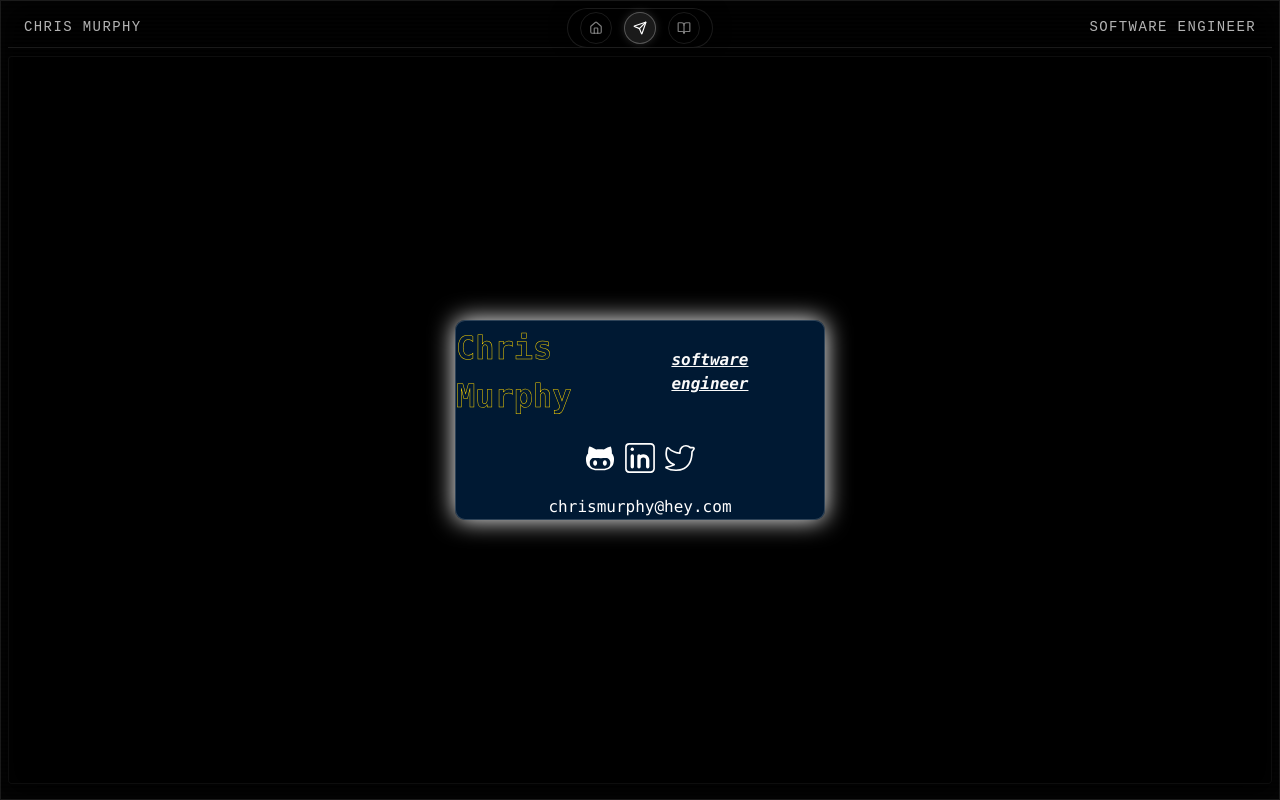
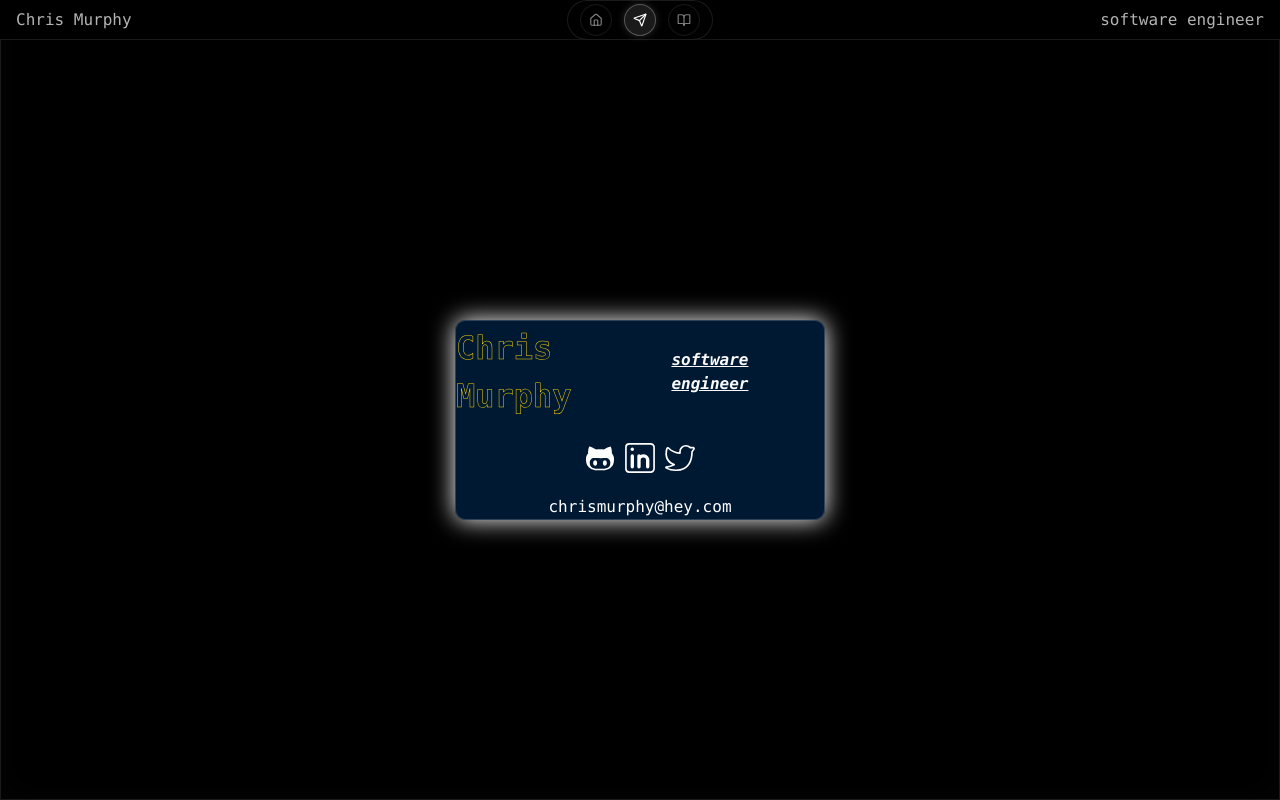
Before and after one commit to cmurp/portfolio_site, a React (Create React App) app: page / in a window 1280 px wide. Both pictures are taken after a click on the button 640 px from the left and 28 px from the top of the page. Built offline with nearby package versions, Linux system fonts and the light colour scheme.

Commit message:
Fix layout issues

```diff
--- a/src/Layout.jsx
+++ b/src/Layout.jsx
@@ -3,26 +3,82 @@ import styled from 'styled-components';
 import { Home, BookOpen, Send } from 'lucide-react';
 import { useNavigate } from 'react-router';
 
+//
+// 1) Force container to be full viewport in both directions
+//    so that absolute-positioned children know their reference size.
+//
 const Container = styled.div`
-  height: 100%;
-  width: 100%;
+  width: 100vw;       /* Use viewport width */
+  height: 100vh;      /* Use viewport height */
   background: black;
   color: white;
-  overflow: hidden;
-  position: relative;
+  position: relative; /* Important so children can absolutely position */
+  margin: 0;
+  padding: 0;
+  overflow: hidden;   /* Ensures no weird scrollbars show if something extends */
 `;
 
-const NavigationContainer = styled.div`
+//
+// 2) NavBar: fixed at top in landscape, bottom in portrait
+//    We keep your left text, center nav, right text layout.
+//
+const NavBar = styled.div`
   position: fixed;
-  top: 1%;
-  left: 50%;
-  transform: translateX(-50%);
+  left: 0;
+  right: 0;
   z-index: 50;
-  transition: all 500ms cubic-bezier(0.4, 0, 0.2, 1);
+  height: 2.5rem;
+  display: flex;
+  align-items: center;
+  background: black;
+  padding: 0 1rem;
+  border-bottom: 1px solid rgba(255, 255, 255, 0.1);
 
   @media (orientation: portrait) {
     top: auto;
-    bottom: 1%;
+    bottom: 0;
+    border-top: 1px solid rgba(255, 255, 255, 0.1);
+    border-bottom: none;
+  }
+
+  @media (orientation: landscape) {
+    top: 0;
+  }
+`;
+
+//
+// 3) Split NavBar space into 3 sections (left, center, right)
+//
+const NavBarSection = styled.div`
+  display: flex;
+  align-items: center;
+  flex: ${(props) => props.flex || 0};
+  justify-content: ${(props) => props.align || 'center'};
+`;
+
+const LeftText = styled.div`
+  opacity: ${(props) => (props.$hide ? 0 : 0.7)};
+  pointer-events: ${(props) => (props.$hide ? 'none' : 'auto')};
+  transition: opacity 300ms ease-in-out;
+  padding-right: 1rem;
+
+  &:hover {
+    opacity: 1;
+  }
+`;
+
+const RightText = styled.div`
+  opacity: ${(props) => (props.$hide ? 0 : 0.7)};
+  pointer-events: ${(props) => (props.$hide ? 'none' : 'auto')};
+  transition: opacity 300ms ease-in-out;
+  padding-left: 1rem;
+
+  &:hover {
+    opacity: 1;
+  }
+
+  @media (max-width: 640px) {
+    display: none;
   }
 `;
 
@@ -33,7 +89,7 @@ const NavigationIsland = styled.div`
   border: 1px solid rgba(255, 255, 255, 0.1);
   transition: all 300ms ease-in-out;
   height: 2.5rem;
-  width: ${props => props.$isExpanded ? '16rem' : 'auto'};
+  width: ${(props) => (props.$isExpanded ? '16rem' : 'auto')};
   display: flex;
   align-items: center;
   justify-content: center;
@@ -55,9 +111,12 @@ const IconButton = styled.button`
   align-items: center;
   justify-content: center;
   transition: all 200ms ease-in-out;
-  background: ${props => props.$isActive ? 'rgba(255, 255, 255, 0.1)' : 'transparent'};
-  color: ${props => props.$isActive ? 'white' : 'rgba(255, 255, 255, 0.7)'};
-  border: 1px solid ${props => props.$isActive ? 'rgba(255, 255, 255, 0.2)' : 'rgba(255, 255, 255, 0.1)'};
+  background: ${(props) =>
+    props.$isActive ? 'rgba(255, 255, 255, 0.1)' : 'transparent'};
+  color: ${(props) => (props.$isActive ? 'white' : 'rgba(255, 255, 255, 0.7)')};
+  border: 1px solid
+    ${(props) =>
+      props.$isActive ? 'rgba(255, 255, 255, 0.2)' : 'rgba(255, 255, 255, 0.1)'};
 
   &::before {
     content: '';
@@ -73,7 +132,8 @@ const IconButton = styled.button`
     position: absolute;
     inset: 0;
     border-radius: 50%;
-    box-shadow: ${props => props.$isActive ? '0 0 10px rgba(255, 255, 255, 0.2)' : 'none'};
+    box-shadow: ${(props) =>
+      props.$isActive ? '0 0 10px rgba(255, 255, 255, 0.2)' : 'none'};
     transition: all 200ms ease-in-out;
   }
 
@@ -94,7 +154,7 @@ const IconButton = styled.button`
   svg {
     width: 14px;
     height: 14px;
-    opacity: ${props => props.$isActive ? 1 : 0.7};
+    opacity: ${(props) => (props.$isActive ? 1 : 0.7)};
     transition: all 200ms ease-in-out;
   }
 
@@ -103,16 +163,16 @@ const IconButton = styled.button`
   }
 `;
 
+//
+// 4) Frame: we keep the "terminal screen" effect here.
+//    It's position: relative so we can have an absolutely positioned content area.
+//
 const Frame = styled.div`
   width: 100%;
-  min-height: 100vh;
-  display: grid;
-  grid-template-rows: auto 1fr auto;
-  gap: 0.5rem;
-  padding: 0.5rem;
-  transition: all 500ms cubic-bezier(0.4, 0, 0.2, 1);
+  height: 100%;
+  position: relative;
 
-  // Terminal screen effect
+  /* Terminal screen effect */
   &::before {
     content: '';
     position: absolute;
@@ -126,7 +186,7 @@ const Frame = styled.div`
     opacity: 0.2;
   }
 
-  // Frame border effect
+  /* Frame border effect */
   &::after {
     content: '';
     position: absolute;
@@ -139,45 +199,26 @@ const Frame = styled.div`
   }
 `;
 
-const TopBar = styled.div`
-  display: flex;
-  justify-content: space-between;
-  align-items: center;
-  height: 2.5rem;
-  padding: 0 1rem;
-  border-bottom: 1px solid rgba(255, 255, 255, 0.1);
-  font-family: 'VT323', monospace;
-  letter-spacing: 0.1em;
-  text-transform: uppercase;
-  font-size: 0.875rem;
+//
+// 5) ContentArea: absolutely fill from top edge to bottom edge
+//    BUT we shift down in landscape (2.5rem) or shift up in portrait (bottom: 2.5rem).
+//
+const ContentArea = styled.div`
+  position: absolute;
+  left: 0;
+  right: 0;
 
-  & > div {
-    opacity: 0.7;
-    transition: opacity 0.2s ease;
-
-    &:hover {
-      opacity: 1;
-    }
+  @media (orientation: landscape) {
+    top: 2.5rem;
+    bottom: 0;
   }
 
-  .title-engineer {
-    @media (max-width: 640px) {
-      display: none;
+  @media (orientation: portrait) {
+    top: 0;
+    bottom: 2.5rem;
   }
-  }
-`;
 
-const ContentArea = styled.div`
-  position: relative;
-  width: 100%;
-  height: 100%;
-  border-radius: 0.25rem;
-  overflow: hidden;
-  display: flex;
-  align-items: center;
-  justify-content: center;
   background-color: black;
-  border: 1px solid rgba(255, 255, 255, 0.05);
 `;
 
 const CanvasWrapper = styled.div`
@@ -189,19 +230,25 @@ const CanvasWrapper = styled.div`
   }
 `;
 
+//
+// This wrapper fades in/out your content on navigation.
+//
 const ContentWrapper = styled.div`
   position: absolute;
   inset: 0;
   transition: opacity 300ms ease-in-out;
-  opacity: ${props => props.$transitioning ? 0 : 1};
+  opacity: ${(props) => (props.$transitioning ? 0 : 1)};
 `;
 
 const Layout = ({ children, currentSection }) => {
   const navigate = useNavigate();
   const [isTransitioning, setIsTransitioning] = useState(false);
   const canvasRef = useRef(null);
-  const contentRef = useRef(null);
+
+  // For expanding the nav island on 'blog'
   const isExpandedSection = currentSection === 'blog';
+  // For hiding text on the homepage
+  const isHomePage = currentSection === 'home';
 
   const navItems = [
     { id: 'home', icon: Home },
@@ -224,12 +271,11 @@ const Layout = ({ children, currentSection }) => {
     }
   }, []);
 
-  const handleNavigation = (section) => {
+  const handleNavigation = async (section) => {
     if (section === currentSection) return;
+    setIsTransitioning(true);
 
-    setIsTransitioning(true);
     const path = section === 'home' ? '/' : `/${section}`;
-
     setTimeout(() => {
       navigate(path);
       setIsTransitioning(false);
@@ -238,8 +284,14 @@ const Layout = ({ children, currentSection }) => {
 
   return (
     <Container>
-      <NavigationContainer $isExpandedSection={isExpandedSection}>
-        <NavigationIsland>
+      {/* NavBar: fixed top (landscape) or bottom (portrait) */}
+      <NavBar>
+        <NavBarSection flex={1} align="flex-start">
+          <LeftText $hide={isHomePage}>Chris Murphy</LeftText>
+        </NavBarSection>
+
+        <NavBarSection>
+          <NavigationIsland $isExpanded={isExpandedSection}>
             <IconContainer>
               {navItems.map(({ id, icon: Icon }) => (
                 <IconButton
@@ -252,18 +304,20 @@ const Layout = ({ children, currentSection }) => {
               ))}
             </IconContainer>
           </NavigationIsland>
-      </NavigationContainer>
+        </NavBarSection>
 
-      <Frame $isExpanded={isExpandedSection}>
-        <TopBar>
-          <div>Chris Murphy</div>
-          <div>software engineer</div>
-        </TopBar>
+        <NavBarSection flex={1} align="flex-end">
+          <RightText $hide={isHomePage}>software engineer</RightText>
+        </NavBarSection>
+      </NavBar>
 
+      {/* The "terminal-style" frame behind everything */}
+      <Frame>
         <ContentArea>
-          <ContentWrapper ref={contentRef} $transitioning={isTransitioning}>
-            {children}
+          <ContentWrapper $transitioning={isTransitioning}>
+            {children /* Your actual page content goes here */}
           </ContentWrapper>
+
           <CanvasWrapper>
             <canvas ref={canvasRef} />
           </CanvasWrapper>
```
Lines whose indentation alone changed are shown as unchanged.
